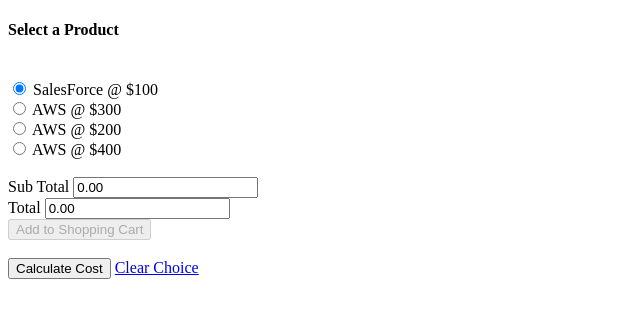
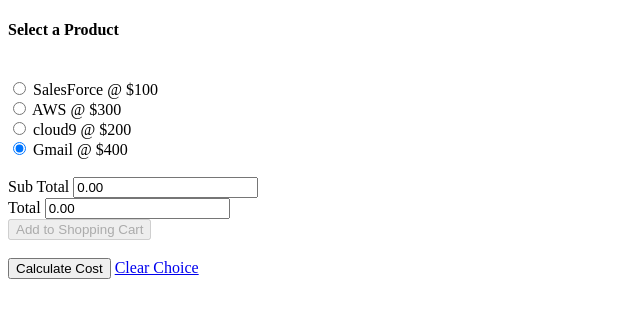
Before and after one commit to 117486844/my-project, a PHP site: page /ebusiness/Ebus1.php in a window 1280 px wide. Shown: the top 318 px of the page, without its empty margins (0-640 px from the left). Run offline with PHP 8.4, Linux system fonts and the light colour scheme; some libraries are stand-ins or nearby versions.

Commit message:
maybenow

```diff
--- a/ebusiness/Ebus1.php
+++ b/ebusiness/Ebus1.php
@@ -24,22 +24,22 @@
           </br>
 
            <label for="aws">
-            <input type="radio" id="aws" name="product" onClick="disablebtnProceed()"/>
+            <input type="radio" id="aws" name="product" checked onClick="disablebtnProceed()"/>
             AWS @ $300
           </label>
 
           </br>
 
           <label for="cloud9">
-             <input type="radio" id="cloud9"name="product" onClick="disablebtnProceed()"/>
-            AWS @ $200
+             <input type="radio" id="cloud9"name="product" checked onClick="disablebtnProceed()"/>
+           cloud9 @ $200
           </label>
 
           </br>
 
           <label for="Gmail">
-           <input type="radio" id="Gmail" name="product" onClick="disablebtnProceed()"/>
-            AWS @ $400
+           <input type="radio" id="Gmail" name="product" checked onClick="disablebtnProceed()"/>
+           Gmail @  $400
           </label>
           </br>
           </br>
```
